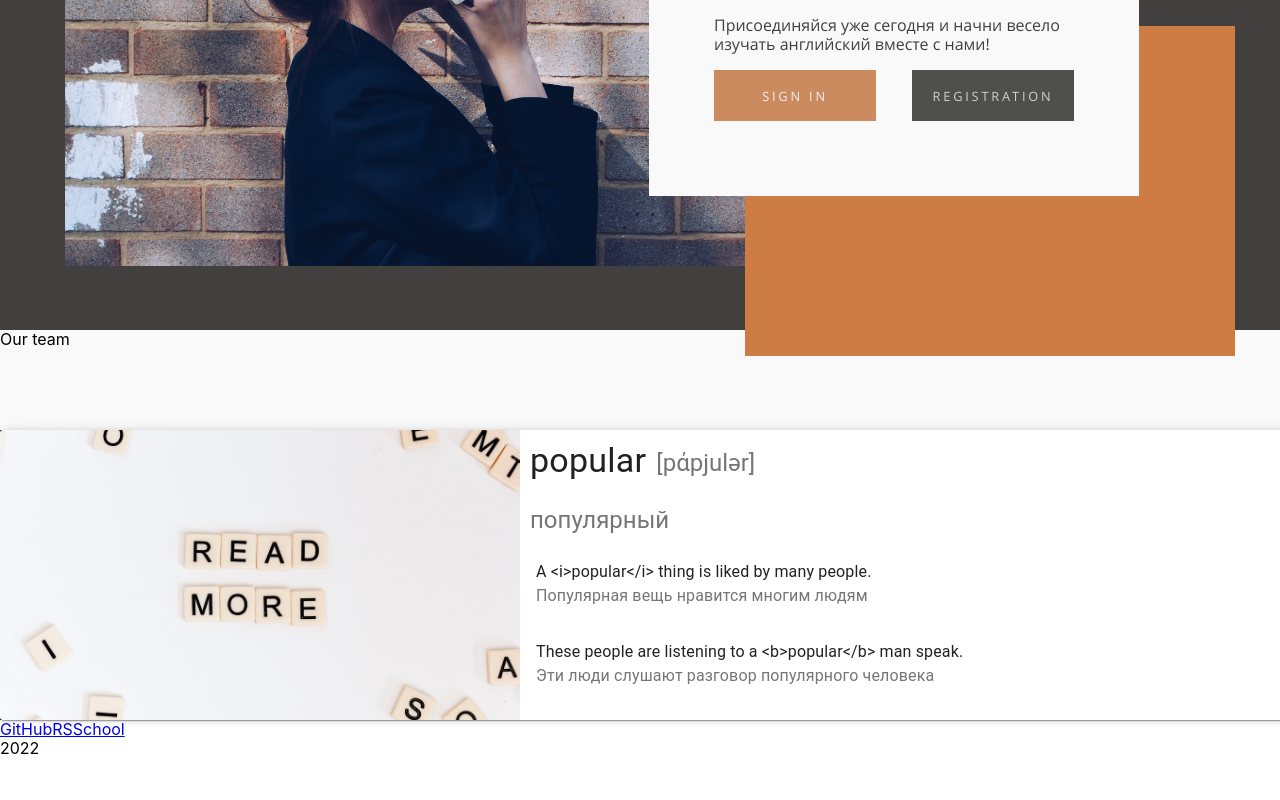
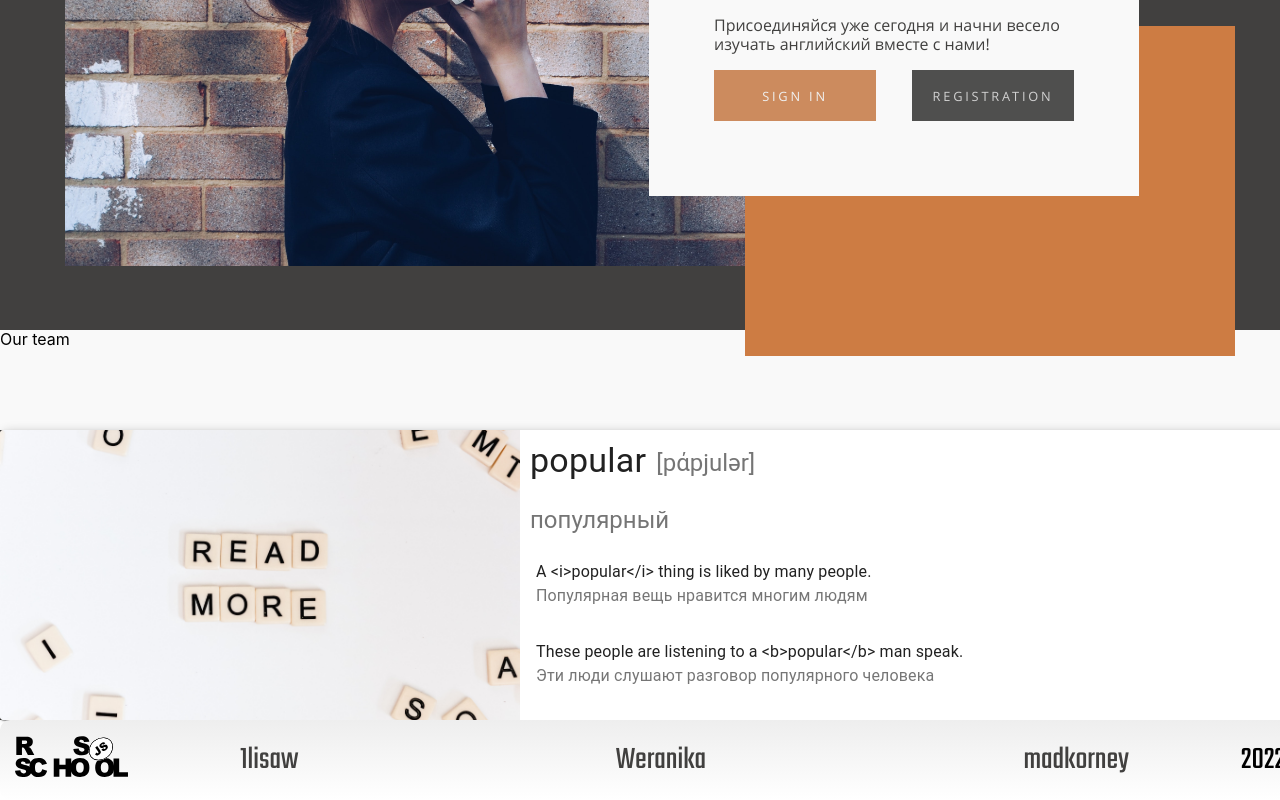
Before and after one commit to 1LisaW/rslang, a React (Create React App) app: page / in a window 1280 px wide. Shown: the part 324-1124 px from the top of the page. Before the commit the page ends 1082 px from the top, so only its background shows below. Built offline with nearby package versions, Linux system fonts and the light colour scheme.

Commit message:
feat: add footer contetn and styles

```diff
--- /dev/null
+++ b/src/components/Footer/footer.scss
@@ -0,0 +1,32 @@
+@import '../../global/library';
+$FOOTER-HEIGHT: 50px;
+$FOOTER-RS-LOGO-HEIGHT: 113px;
+
+.footer {
+  @include flex(space-between);
+  height: $FOOTER-HEIGHT;
+  padding: 15px;
+  @include font(2em, Teko);
+  background: linear-gradient(#eeeeee, #ffffff);
+  border-radius: 10px 10px 0;
+}
+.footer__rs-logo {
+  background-image: url(../../assets/icons/rs_school_img.svg);
+  height: 100%;
+  width: $FOOTER-RS-LOGO-HEIGHT;
+  background-repeat: no-repeat;
+}
+.footer__github-info {
+  width: 70%;
+  @include flex(space-between);
+  .footer__github-link {
+    text-decoration: none;
+    color: $MAIN-COLOR--PRIMARY-DARK;
+    &:hover {
+      color: $MAIN-COLOR--SECONDARY;
+    }
+    .footer__year {
+      font-size: 2.5em;
+    }
+  }
+}
--- a/src/components/Footer/footer.tsx
+++ b/src/components/Footer/footer.tsx
@@ -1,10 +1,15 @@
 import React from 'react';
+import './footer.scss';
 
 function Footer() {
   return (
     <footer className="footer">
-      <a className="veronika__github-link github-link" href="https://github.com/Weranika" target="_blank" rel="noreferrer">GitHub</a>
-      <a className="veronika__rss-link" href="https://rs.school/js/" target="_blank" rel="noreferrer">RSSchool</a>
+      <div className="footer__rs-logo" />
+      <div className="footer__github-info">
+        <a className="footer__github-link" href="https://github.com/1lisaw" target="_blank" rel="noreferrer">1lisaw</a>
+        <a className="footer__github-link" href="https://github.com/Weranika" target="_blank" rel="noreferrer">Weranika</a>
+        <a className="footer__github-link" href="https://github.com/madkorney" target="_blank" rel="noreferrer">madkorney</a>
+      </div>
       <p className="footer__year">2022</p>
     </footer>
   );
```
Also changed, not shown: package.json (+0 -84 lines), src/assets/icons/rs_school_img.svg (added).
